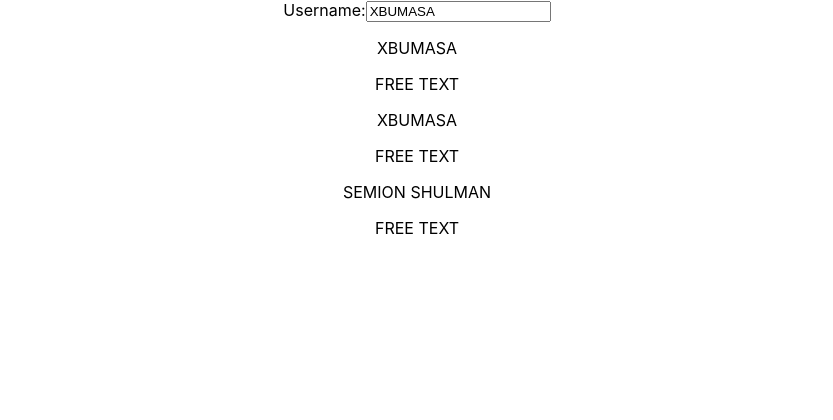
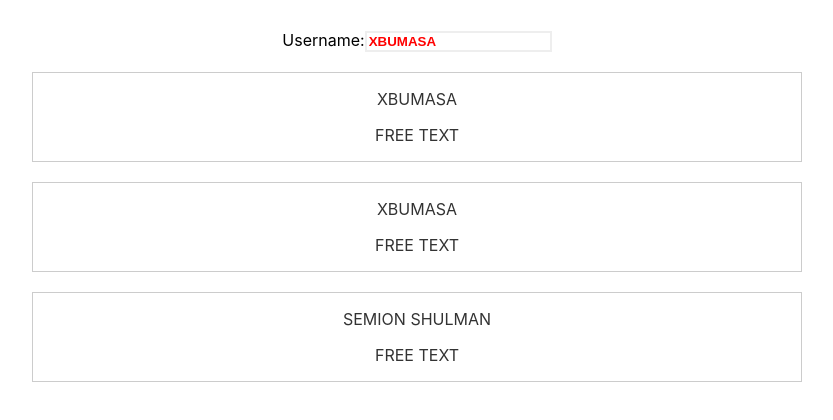
Before and after one commit to xbumasa/udemy-reactjs-a1, a React (Create React App) app: page / in a window 1280 px wide. Shown: the top 420 px of the page, without its empty margins (223-1056 px from the left). Built offline with nearby package versions, Linux system fonts and the light colour scheme.

Commit message:
Add styling of your choice to your components/ elements in the components - both with inline styles and stylesheets

```diff
--- a/src/App.css
+++ b/src/App.css
@@ -1,3 +1,4 @@
 .App {
   text-align: center;
+  margin-top: 30px;
 }
--- a/src/UserInput/UserInput.js
+++ b/src/UserInput/UserInput.js
@@ -1,10 +1,16 @@
 import React from 'react';
 
 const UserInput = props => {
+  const css = {
+    color: 'red',
+    fontWeight: 'bold',
+    border: '2px solid #eee'
+  };
+
   return (
     <div class="UserInput">
       <label>Username:</label>
-      <input type="text" value={props.current} onChange={props.change}/>
+      <input style={css} type="text" value={props.current} onChange={props.change}/>
     </div>
   );
 }
--- /dev/null
+++ b/src/UserOutput/UserOutput.css
@@ -0,0 +1,6 @@
+.UserOutput{
+    width: 60%;
+    border: 1px solid #ccc;
+    color: #333;
+    margin: 20px auto;
+}
--- a/src/UserOutput/UserOutput.js
+++ b/src/UserOutput/UserOutput.js
@@ -1,4 +1,5 @@
 import React from 'react';
+import './UserOutput.css'
 
 const UserOutput = props => {
   return (
```
